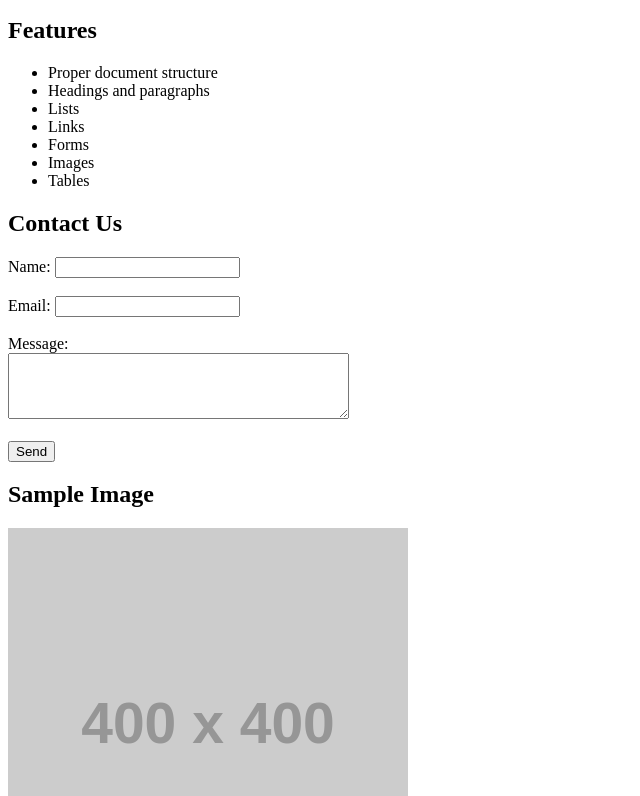
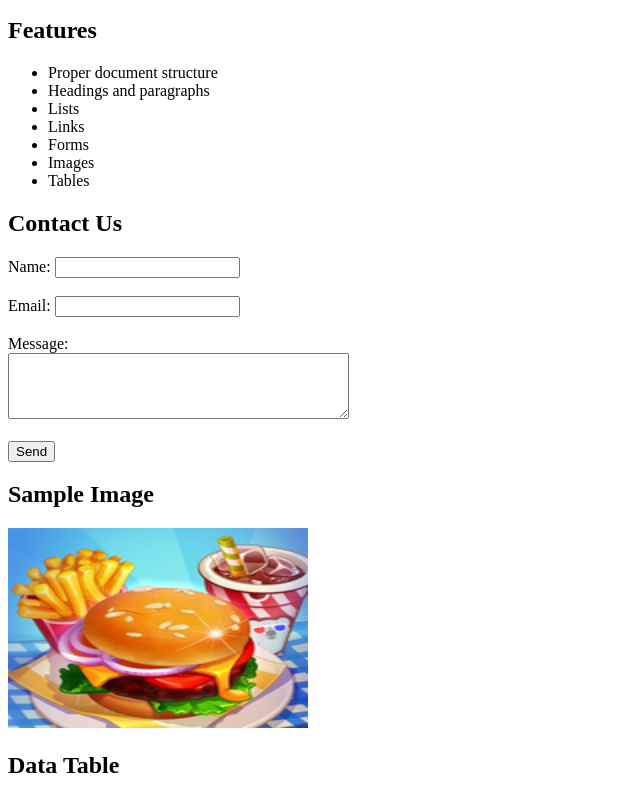
Before and after one commit to simonebytes/my-static-page, a plain HTML site: page index.html in a window 1280 px wide. Shown: the part 101-897 px from the top of the page, without its empty margins (0-640 px from the left). Drawn offline with Linux system fonts and the light colour scheme; placeholder pictures from the web are drawn by us.

Commit message:
index.html updated

```diff
--- a/index.html
+++ b/index.html
@@ -39,7 +39,7 @@
         </form>
 
         <h2>Sample Image</h2>
-        <img src="https://via.placeholder.com/400" alt="Sample Image">
+        <img src="sample.png" alt="Cheeseburger with lettuce, tomato, onion, and melted cheese on a sesame seed bun, served with a side of golden French fries and a cup of soda with ice and a striped straw on a blue checkered tablecloth; the scene is bright and cheerful" width="300" height="200">
 
         <h2>Data Table</h2>
         <table border="1">
```
